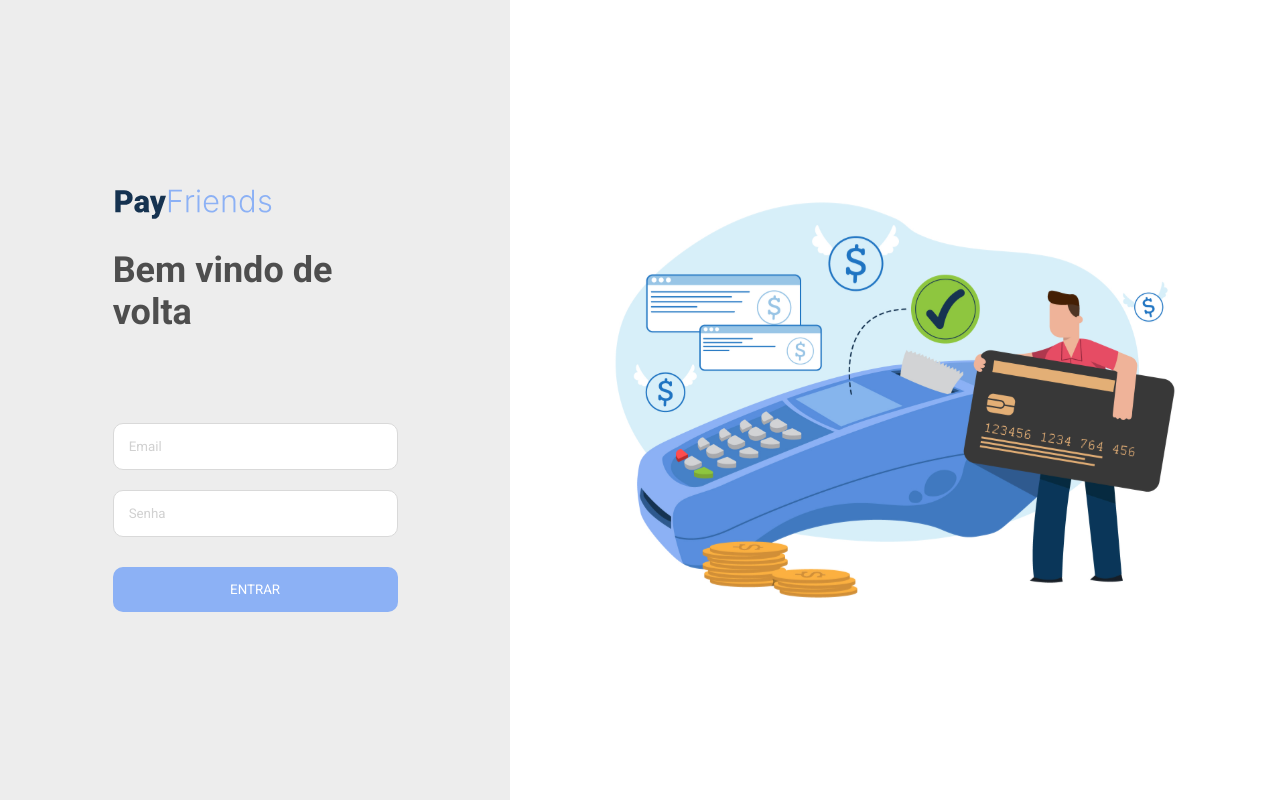
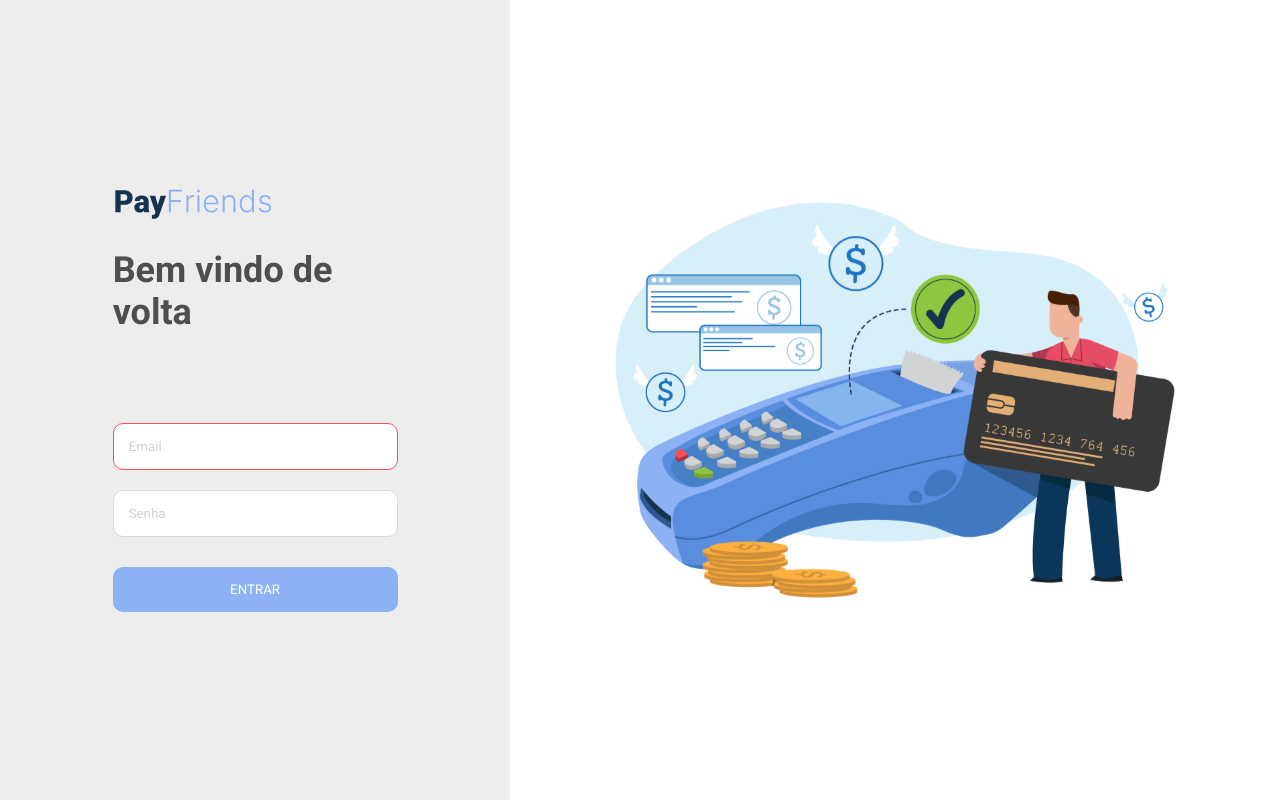
Before and after one commit to joelmirmanoel/pay-friends, a React (Create React App) app: page / in a window 1280 px wide. Built offline with nearby package versions, Linux system fonts and the light colour scheme.

Commit message:
transformando o input generico e reutilizando

```diff
--- /dev/null
+++ b/src/components/index.ts
@@ -0,0 +1 @@
+export { Input } from './input';
--- /dev/null
+++ b/src/components/input/index.tsx
@@ -0,0 +1,10 @@
+import { InputHTMLAttributes } from 'react';
+import { Container } from './styled';
+
+interface IInputProps extends InputHTMLAttributes<HTMLInputElement> {
+  isError: boolean;
+}
+
+export function Input({ isError, ...res }: IInputProps) {
+  return <Container isError={isError} {...res} />;
+}
--- /dev/null
+++ b/src/components/input/styled.ts
@@ -0,0 +1,12 @@
+import styled from 'styled-components';
+
+export const Container = styled.input<{ isError: boolean }>`
+  padding: 15px;
+  border-radius: 10px;
+  border: 1px solid ${({ isError }) => (isError ? '#ff4d4d' : '#d9d9d9')};
+  outline: none;
+
+  &::placeholder {
+    color: #d1d1d1;
+  }
+`;
--- a/src/pages/home/index.tsx
+++ b/src/pages/home/index.tsx
@@ -1,6 +1,7 @@
-import { Box, Button, Container, ContentBrand, ContentForm, Input, Text } from './styled';
+import { Box, Button, Container, ContentBrand, ContentForm, Text } from './styled';
 import brand from '../../assets/brand.svg';
 import logo from '../../assets/PayFriends.svg';
+import { Input } from '../../components';
 
 export function Home() {
   return (
@@ -9,8 +10,9 @@ export function Home() {
         <Box>
           <img src={logo} alt="logo PayFriends" width={160} height={30} />
           <Text>Bem vindo de volta</Text>
-          <Input placeholder="Email" />
+          <Input placeholder="Email" isError={true} />
           <Input
+            isError={false}
             placeholder="Senha"
             style={{
               marginTop: '20px',
--- a/src/pages/home/styled.ts
+++ b/src/pages/home/styled.ts
@@ -20,17 +20,6 @@ export const Box = styled.div`
   display: flex;
   flex-direction: column;
   width: 100%;
-`;
-
-export const Input = styled.input`
-  padding: 15px;
-  border-radius: 10px;
-  border: 1px solid #d9d9d9;
-  outline: none;
-
-  &::placeholder {
-    color: #d1d1d1;
-  }
 `;
 
 export const Button = styled.button`
```
